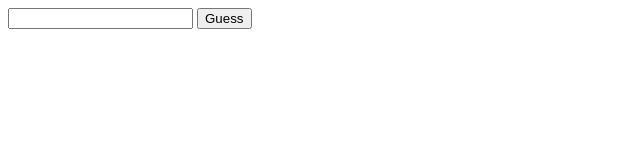
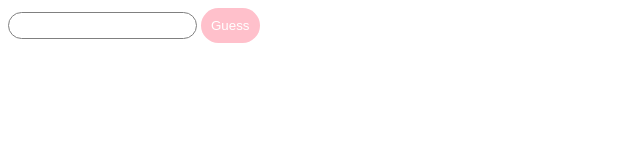
Before and after one commit to Jessie75919/guess-number-app, a plain HTML site: page index.html in a window 1280 px wide. Shown: the whole page, without its empty margins (0-640 px from the left). Drawn offline with Linux system fonts and the light colour scheme.

Commit message:
Add: 新增好看又超美的 CSS 的樣式

```diff
--- a/index.html
+++ b/index.html
@@ -5,6 +5,7 @@
     <meta http-equiv="X-UA-Compatible" content="IE=edge" />
     <meta name="viewport" content="width=device-width, initial-scale=1.0" />
     <title>Document</title>
+    <link rel="stylesheet" href="pretty-style.css">
   </head>
   <body>
     <input id="number" type="text" />
--- /dev/null
+++ b/pretty-style.css
@@ -0,0 +1,20 @@
+input {
+  border-radius: 50px;
+  border: 1px solid grey;
+  padding: 5px;
+  text-align: center;
+}
+
+button {
+  border-radius: 50px;
+  border: none;
+  padding: 10px;
+  background: pink;
+  color: #fff;
+  cursor: pointer;
+  transition: all 0.3s ease;
+}
+
+button:hover {
+  background: orange;
+}
```
